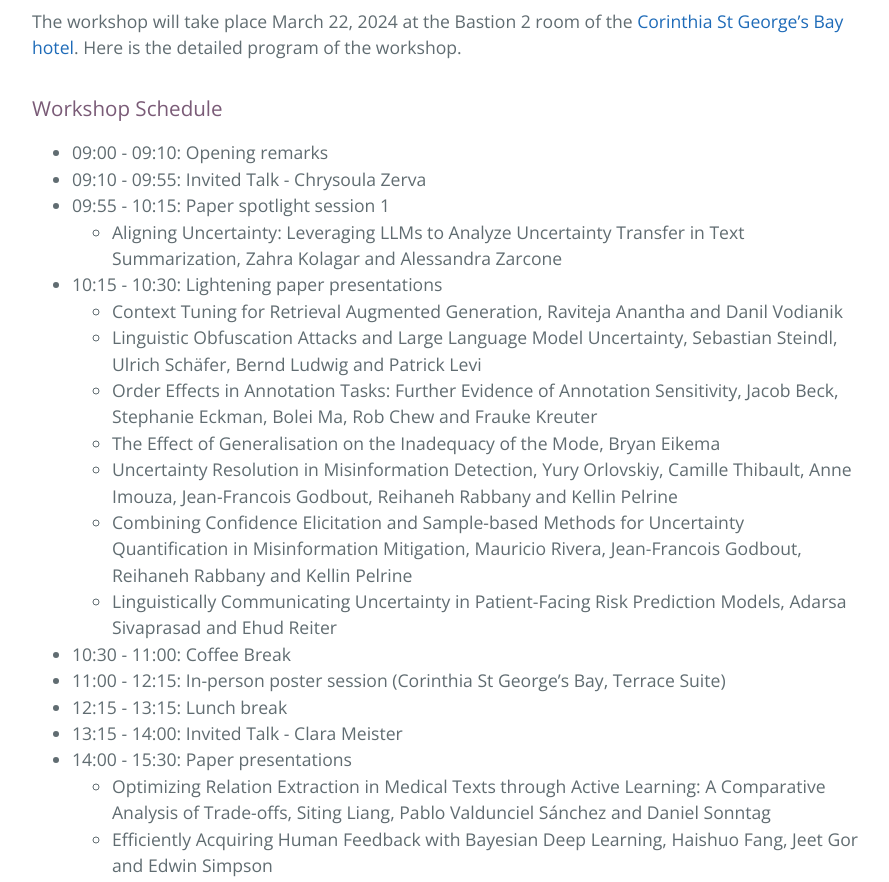
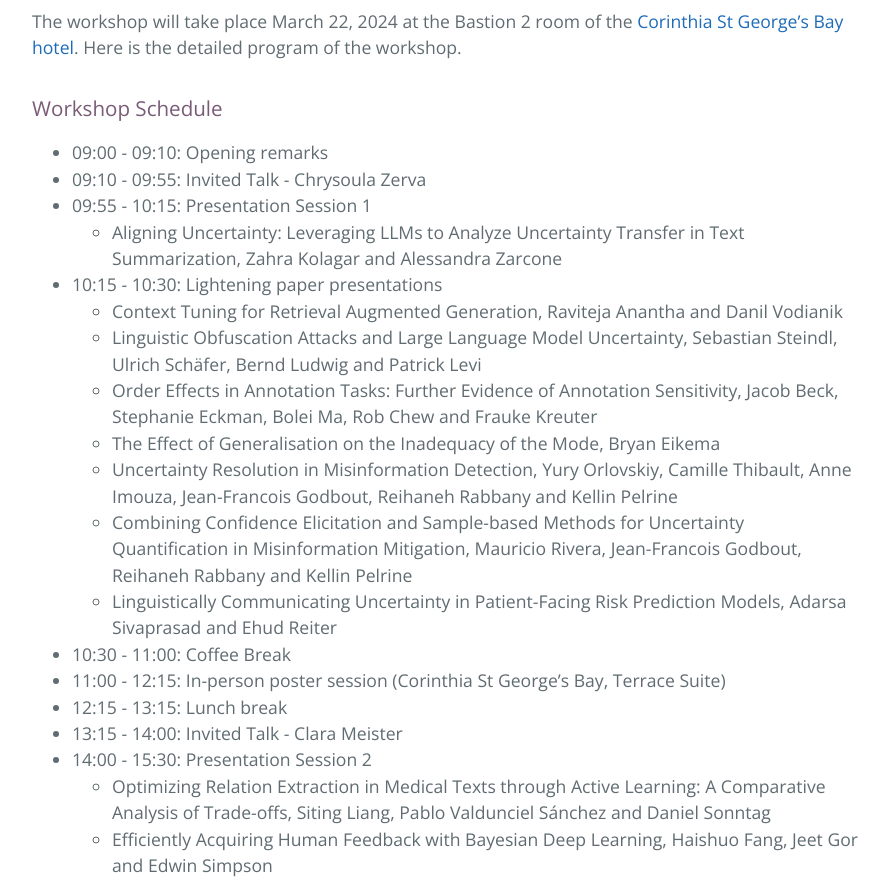
Before and after one commit to uncertainlp/uncertainlp.github.io, a Jekyll site: the page built from program.md, in a window 1280 px wide, cut to the strip 843-1725 px from the top of the page. Shown: the whole strip, without its empty margins (192-1081 px from the left). Built offline with Jekyll 4.4.1, drawn with Linux system fonts in a browser that asks for light colours; the repository's description, which GitHub fills in, is left out; some of the changed text lies outside the part shown.

Commit message:
small correction about presentation sessions

```diff
--- a/program.md
+++ b/program.md
@@ -10,7 +10,7 @@ The workshop will take place March 22, 2024 at the Bastion 2 room of the <a href
 
 - 09:00 - 09:10: Opening remarks
 - 09:10 - 09:55: Invited Talk - Chrysoula Zerva
-- 09:55 - 10:15: Paper spotlight session 1
+- 09:55 - 10:15: Presentation Session 1
   - Aligning Uncertainty: Leveraging LLMs to Analyze Uncertainty Transfer in Text Summarization, Zahra Kolagar and Alessandra Zarcone
 - 10:15 - 10:30: Lightening paper presentations
   - Context Tuning for Retrieval Augmented Generation, Raviteja Anantha and Danil Vodianik
@@ -25,14 +25,14 @@ The workshop will take place March 22, 2024 at the Bastion 2 room of the <a href
 - 11:00 - 12:15: In-person poster session (Corinthia St George's Bay, Terrace Suite)
 - 12:15 - 13:15: Lunch break
 - 13:15 - 14:00: Invited Talk - Clara Meister
-- 14:00 - 15:30: Paper presentations
+- 14:00 - 15:30: Presentation Session 2
   - Optimizing Relation Extraction in Medical Texts through Active Learning: A Comparative Analysis of Trade-offs, Siting Liang, Pablo Valdunciel Sánchez and Daniel Sonntag
   - Efficiently Acquiring Human Feedback with Bayesian Deep Learning, Haishuo Fang, Jeet Gor and Edwin Simpson
   - Don’t Blame the Data, Blame the Model: Understanding Noise and Bias When Learning from Subjective Annotations, Abhishek Anand, Negar Mokhberian, Prathyusha Naresh Kumar, Anweasha Saha, Zihao He, Ashwin Rao, Fred Morstatter and Kristina Lerman
   - Teaching Probabilistic Logical Reasoning to Transformers, Aliakbar Nafar, K. Brent Venable and Parisa Kordjamshidi
   - Calibration-Tuning: Teaching Large Language Models to Know What They Don’t Know, Sanyam Kapoor, Nate Gruver, Manley Roberts, Arka Pal, Samuel Dooley, Micah Goldblum and Andrew Gordon Wilson
 - 15:30 - 16:00: Coffee Break
-- 16:00 - 16:15: Paper spotlight session 2
+- 16:00 - 16:30: Presentation Session 3
   - How Does Beam Search improve Span-Level Confidence Estimation in Generati- ve Sequence Labeling? Kazuma Hashimoto, Iftekhar Naim and Karthik Raman
   - Consistent Joint Decision-Making with Heterogeneous Learning Models, Hossein Rajaby Faghihi and Parisa Kordjamshidi
 - 16:30 - 17:15: Invited talk - Kristin Lennox
```
